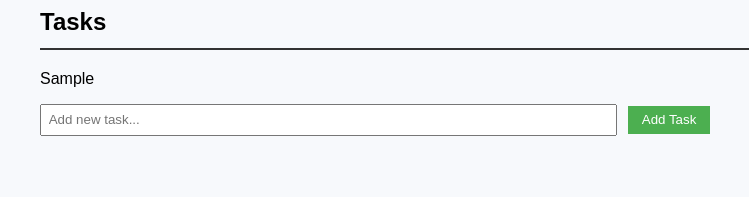
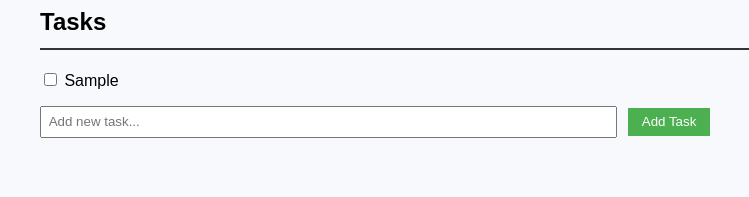
Before and after one commit to mbarker0907/StayOnTrack, a plain HTML site: page frontend/index.html in a window 1280 px wide. Both pictures are taken after typing "Sample" into the empty fields and a click on the button "Add Task". Shown: the part 156-353 px from the top of the page, 200-949 px from the left. Drawn offline with Linux system fonts and the light colour scheme.

Commit message:
Added functionality to mark tasks as complete with strikethrough effect and refined CSS for better visualization.

```diff
--- a/frontend/css/styles.css
+++ b/frontend/css/styles.css
@@ -49,3 +49,7 @@ ul {
 #add-task-btn:hover {
     background-color: #45a049;
 }
+
+.completed-task {
+    text-decoration: line-through;
+}
--- a/frontend/js/app.js
+++ b/frontend/js/app.js
@@ -1,16 +1,50 @@
 document.addEventListener('DOMContentLoaded', () => {
+
+    // Getting references to the elements
     const addTaskBtn = document.getElementById('add-task-btn');
     const newTaskInput = document.getElementById('new-task-input');
     const taskList = document.getElementById('task-list');
 
+    // Adding a click event listener to the add task button
     addTaskBtn.addEventListener('click', () => {
+
+        // Getting and trimming the task input value
         const taskValue = newTaskInput.value.trim();
 
+        // Checking if the task input value is not empty
         if(taskValue) {
+
+            // Creating a new list item element for the task
             const taskItem = document.createElement('li');
-            taskItem.innerText = taskValue;
+
+            // Creating a checkbox input element
+            const checkbox = document.createElement('input');
+            checkbox.type = 'checkbox';
+
+            // Adding an event listener to the checkbox to handle task completion
+            checkbox.addEventListener('change', function() {
+                if (this.checked) {
+                    taskItem.classList.add('completed-task');
+                } else {
+                    taskItem.classList.remove('completed-task');
+                }
+            });
+
+            // Appending the checkbox to the task item
+            taskItem.appendChild(checkbox);
+
+            // Creating a span to hold the task text
+            const taskText = document.createElement('span');
+            taskText.innerText = ` ${taskValue}`;
+
+            // Appending the task text to the task item
+            taskItem.appendChild(taskText);
+
+            // Appending the task item to the task list
             taskList.appendChild(taskItem);
-            newTaskInput.value = ''; // Clear the input
+
+            // Clearing the input field for the next task
+            newTaskInput.value = '';
         }
     });
 });
```
